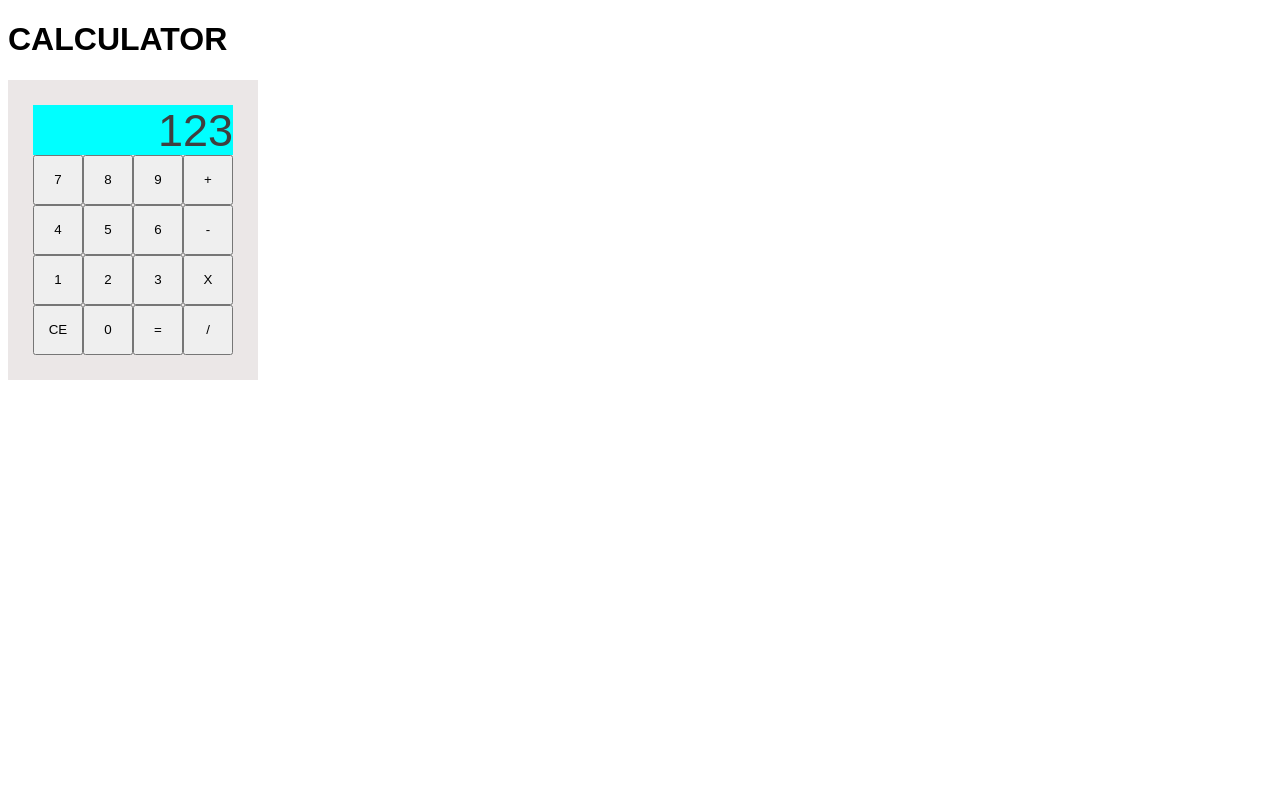
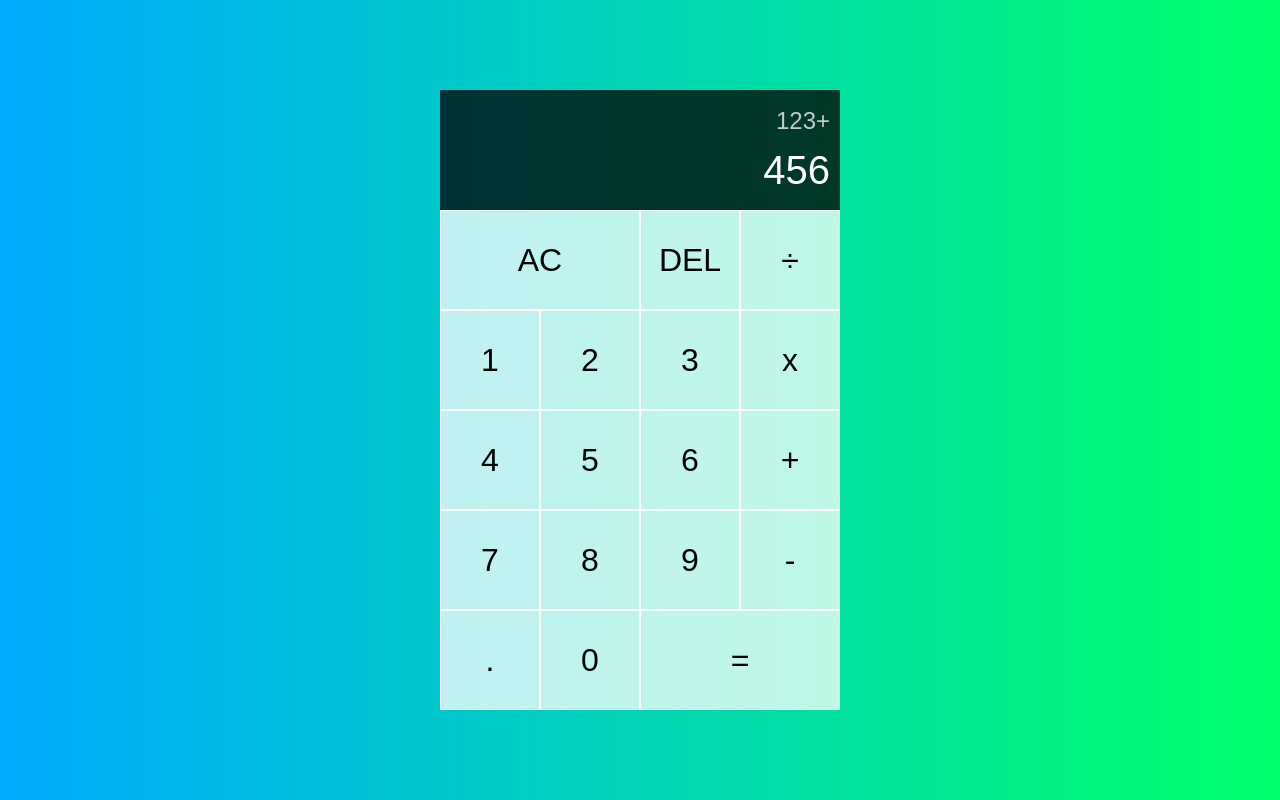
Before and after one commit to Ninjaphil24/Calculator, a plain HTML site: page index.html in a window 1280 px wide. Drawn offline with Linux system fonts and the light colour scheme.

Commit message:
style based on tutorial

```diff
--- a/index.css
+++ b/index.css
@@ -1,43 +1,57 @@
-@font-face {
-    font-family:'Orbitron';
-    src: url('https://fonts.googleapis.com/css?family=Orbitron');
-   }
-
-h1 {
-    font-family: "Orbitron", sans-serif;
+*, *::before, *::after {
+    box-sizing: border-box;
+    font-family: 'Gotham Rounded', sans-serif;
+    font-weight: normal;
 }
 
-section {
-    width: 200px;
-    height: 250px;
-    padding: 25px;
-    background-color: rgb(235, 231, 231);
+body {
+    padding: 0;
+    margin: 0;
+    background: linear-gradient(to right, #00aaff, #00ff6c);
 }
 
-#screen {
-    font-family: "Orbitron", sans-serif;
-    font-size: 45px;
-    text-align: right;
-    color: rgb(63, 63, 63);
-    width: 100%;
-    height: 50px;
-    background-color: aqua;
+.calculator-grid {
+    display: grid;
+    justify-content: center;
+    align-content: center;
+    min-height: 100vh;
+    grid-template-columns: repeat(4, 100px);
+    grid-template-rows: minmax(120px, auto) repeat(5, 100px);
 }
 
-.buttons {
-    display: grid;
-    grid-template-columns: auto auto auto auto;
-
+.calculator-grid > button {
+    cursor: pointer;
+    font-size: 2rem;
+    border: 1px solid white;
+    outline: none;
+    background-color: rgba(255,255,255,.75);
 }
 
-button {
-    height: 50px;
-    width: 50px;
+.calculator-grid > button:hover {
+    background-color: rgba(255,255,255,.9)
 }
 
-button:hover {
+.span-two {
+    grid-column: span 2;
+}
+
+.output {
+    grid-column: 1 / -1;
+    background-color: rgba(0,0,0,.75);
+    display: flex;
+    align-items: flex-end;
+    justify-content: space-around;
+    flex-direction: column;
+    padding: 10px;
+    word-wrap: break-word;
+    word-break: break-all;
+}
+
+.output .previous-operand {
+    color: rgba(255,255,255,.75);
+    font-size: 1.5rem;
+}
+.output .current-operand {
     color: white;
-    background-color: blue;
-    transition: 0.2s;
-    cursor: pointer;
+    font-size: 2.5rem;
 }
--- a/index.html
+++ b/index.html
@@ -8,29 +8,32 @@
     <link rel="stylesheet" href="index.css">
 </head>
 <body>
-    <h1>CALCULATOR</h1>
 
-    <section>
-        <div id="screen">123</div>
-        <div class="buttons">
-            <button id="number7">7</button>
-            <button id="number8">8</button>
-            <button id="number9">9</button>
-            <button id="plus">+</button>
-            <button id="number4">4</button>
-            <button id="number5">5</button>
-            <button id="number6">6</button>
-            <button id="minus">-</button>
-            <button id="number1">1</button>
-            <button id="number2">2</button>
-            <button id="number3">3</button>
-            <button id="multiply">X</button>
-            <button id="clearAll">CE</button>
-            <button id="number0">0</button>
-            <button id="equals">=</button>
-            <button id="divide">/</button>
+    <div class="calculator-grid">
+        <div class="output">
+            <div class="previous-operand">123+</div>
+            <div class="current-operand">456</div>
         </div>
-    </section>
+        <button class="span-two">AC</button>
+        <button>DEL</button>
+        <button>÷</button>
+        <button>1</button>
+        <button>2</button>
+        <button>3</button>
+        <button>x</button>
+        <button>4</button>
+        <button>5</button>
+        <button>6</button>
+        <button>+</button>
+        <button>7</button>
+        <button>8</button>
+        <button>9</button>
+        <button>-</button>
+        <button>.</button>
+        <button>0</button>
+        <button class="span-two">=</button>
+    </div>
 
+<script src="calc.js"></script>
 </body>
 </html>
```
